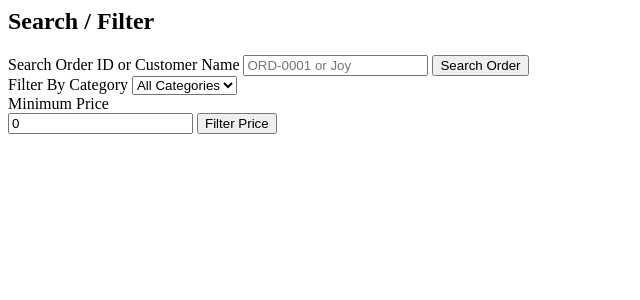
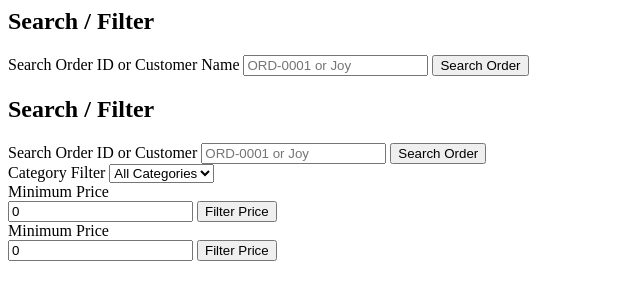
Before and after one commit to jjmolomo17-tech/ecommerce-order-processor-challenge, a plain HTML site: page ecommerce-order-processor-challenge/index.html in a window 1280 px wide. Shown: the whole page, without its empty margins (0-640 px from the left). Drawn offline with Linux system fonts and the light colour scheme.

Commit message:
Complete Challenge 5 Set Unique Categories

```diff
--- a/ecommerce-order-processor-challenge/index.html
+++ b/ecommerce-order-processor-challenge/index.html
@@ -31,10 +31,45 @@
         </div>
 
         <!-- Category Filter -->
+        <!-- Search / Filter Section -->
+<section class="bg-white shadow rounded-xl p-5">
+
+    <h2 class="text-2xl font-bold mb-4">
+        Search / Filter
+    </h2>
+
+    <div class="grid md:grid-cols-2 gap-6">
+
+        <!-- Search -->
         <div>
 
-            <label class="block font-semibold mb-2">
-                Filter By Category
+            <label
+                class="block font-semibold mb-2">
+                Search Order ID or Customer
+            </label>
+
+            <input
+                type="text"
+                id="searchInput"
+                placeholder="ORD-0001 or Joy"
+                class="w-full border rounded-lg p-2">
+
+            <button
+                id="searchBtn"
+                class="bg-blue-600 text-white px-4 py-2 rounded-lg mt-2">
+
+                Search Order
+
+            </button>
+
+        </div>
+
+        <!-- Dynamic Category Dropdown -->
+        <div>
+
+            <label
+                class="block font-semibold mb-2">
+                Category Filter
             </label>
 
             <select
@@ -45,28 +80,47 @@
                     All Categories
                 </option>
 
-                <option value="Electronics">
-                    Electronics
-                </option>
-
-                <option value="Fashion">
-                    Fashion
-                </option>
-
-                <option value="Furniture">
-                    Furniture
-                </option>
-
-                <option value="Accessories">
-                    Accessories
-                </option>
-
             </select>
 
         </div>
 
     </div>
 
+    <div class="mt-6">
+
+        <label
+            class="block font-semibold mb-2">
+            Minimum Price
+        </label>
+
+        <div class="flex gap-2">
+
+            <input
+                type="number"
+                id="minPrice"
+                value="0"
+                class="border rounded-lg p-2">
+
+            <button
+                id="priceFilterBtn"
+                class="bg-green-600 text-white px-4 py-2 rounded-lg">
+
+                Filter Price
+
+            </button>
+
+        </div>
+
+    </div>
+
+    <!-- Challenge 4 Results -->
+    <div
+        id="analysisResults"
+        class="mt-6 bg-slate-100 rounded-xl p-4">
+
+    </div>
+
+</section>
     <!-- Price Filter -->
     <div class="mt-6">
 
```
